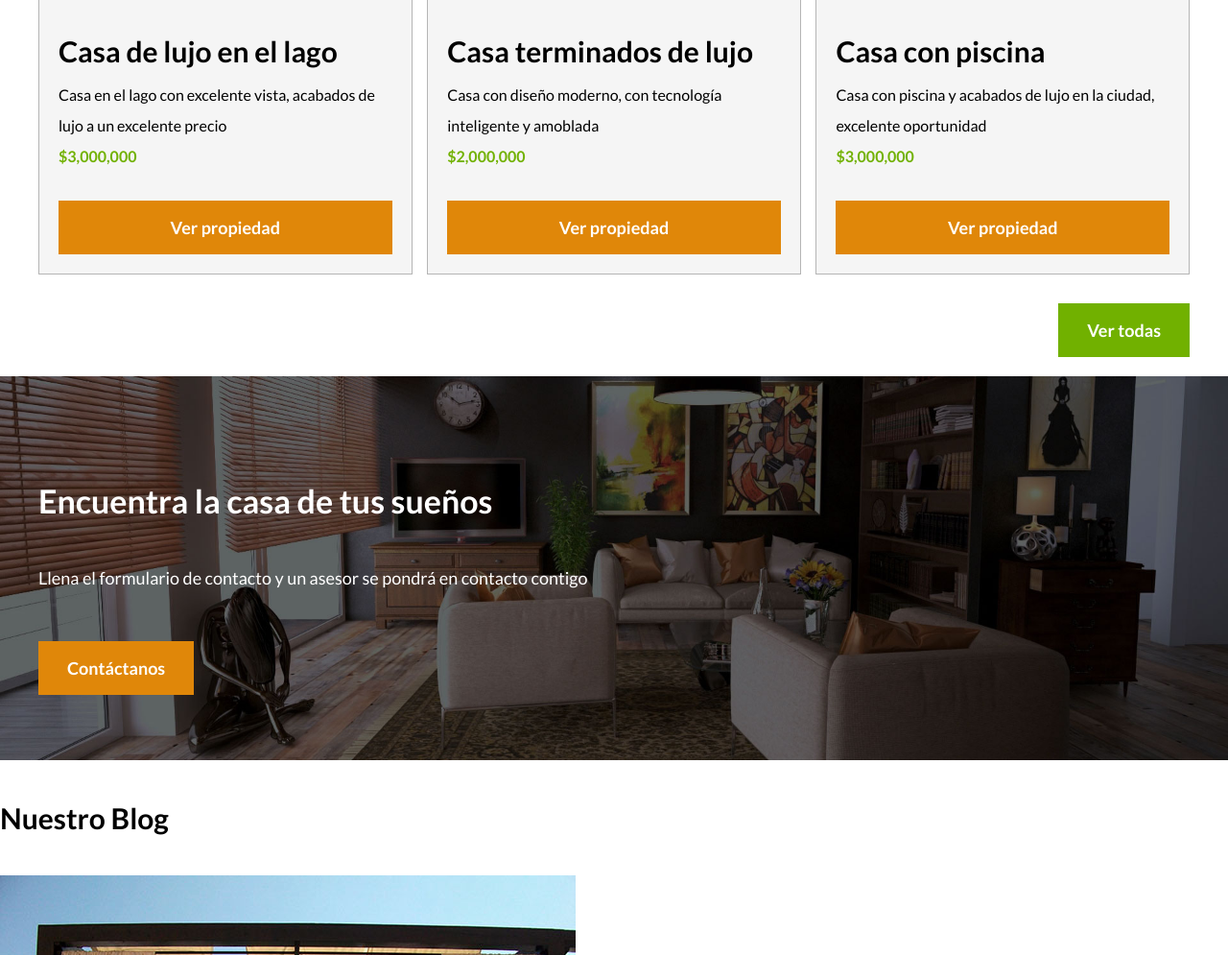
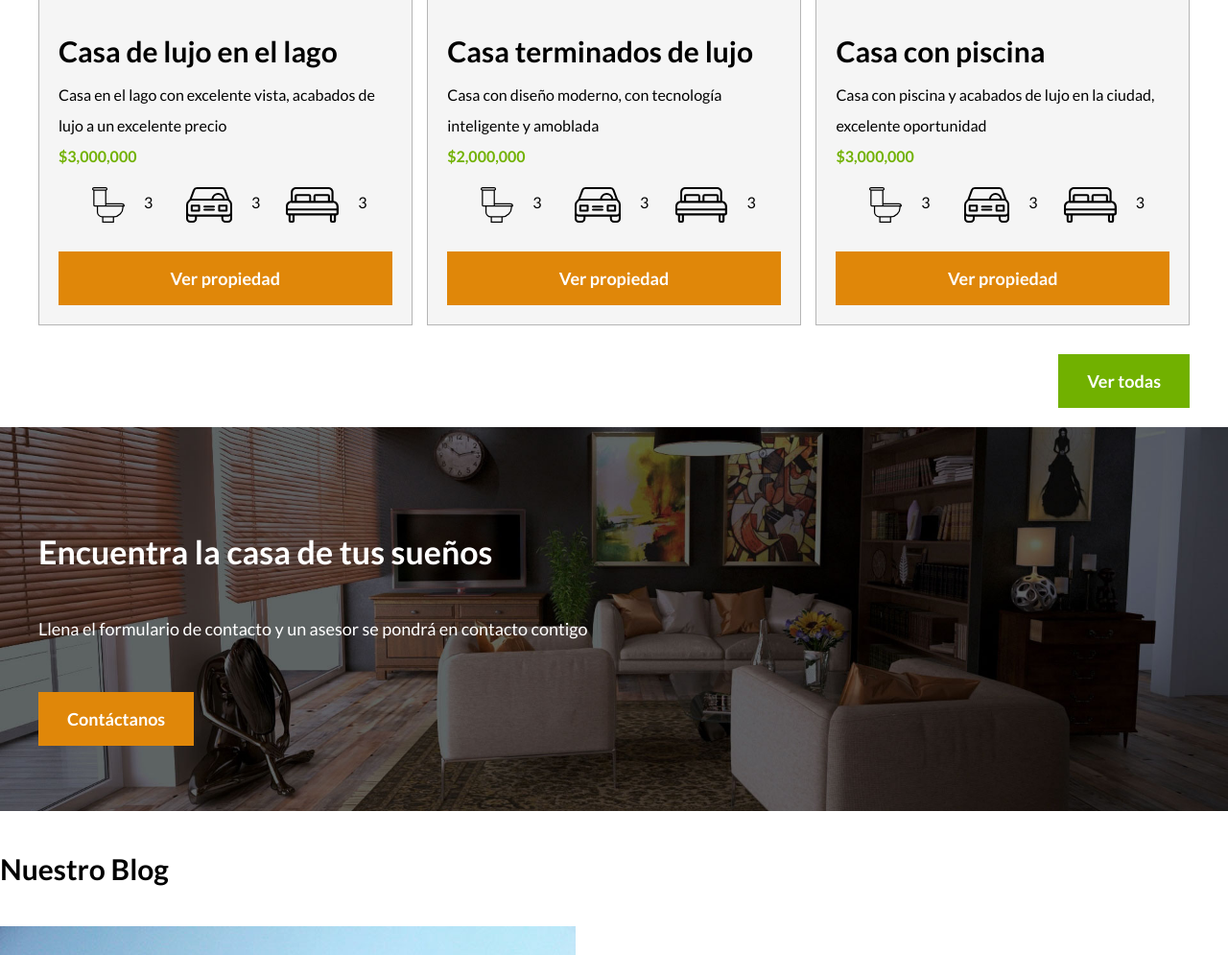
Before and after one commit to Alcreed/Practica-Bienes-Raices, a plain HTML site: page index.html in a window 1280 px wide. Shown: the part 1747-2742 px from the top of the page at 96% size. Drawn offline with Linux system fonts and the light colour scheme.

Commit message:
Añadiendo iconos sección Anuncios

```diff
--- a/css/estilos.css
+++ b/css/estilos.css
@@ -155,6 +155,21 @@ h4{
     font-weight: 700;
 }
 
+.iconos-caracteristicas{
+    list-style: none;
+    padding: 0;
+    display: flex;
+    justify-content: space-evenly;
+}
+
+.iconos-caracteristicas li{
+    display: flex;
+}
+
+.iconos-caracteristicas li img{
+    margin-right: 2rem;
+}
+
 .ver-todas{
     display: flex;
     justify-content: flex-end;
--- a/index.html
+++ b/index.html
@@ -65,6 +65,20 @@
                     <h3>Casa de lujo en el lago</h3>
                     <p>Casa en el lago con excelente vista, acabados de lujo a un excelente precio</p>
                     <p class="precio">$3,000,000</p>
+                    <ul class="iconos-caracteristicas">
+                        <li>
+                            <img src="img/icono_wc.svg" alt="Icono wc">
+                            <p>3</p>
+                        </li>
+                        <li>
+                            <img src="img/icono_estacionamiento.svg" alt="Icono estacionamiento">
+                            <p>3</p>
+                        </li>
+                        <li>
+                            <img src="img/icono_dormitorio.svg" alt="Icono habitaciones">
+                            <p>3</p>
+                        </li>
+                    </ul>
                     <a href="#" class="boton boton-amarillo d-block">Ver propiedad</a>
                 </div>
             </div>
@@ -75,6 +89,20 @@
                     <h3>Casa terminados de lujo</h3>
                     <p>Casa con diseño moderno, con tecnología inteligente y amoblada</p>
                     <p class="precio">$2,000,000</p>
+                    <ul class="iconos-caracteristicas">
+                         <li>
+                            <img src="img/icono_wc.svg" alt="Icono wc">
+                            <p>3</p>
+                        </li>
+                        <li>
+                            <img src="img/icono_estacionamiento.svg" alt="Icono estacionamiento">
+                            <p>3</p>
+                        </li>
+                        <li>
+                            <img src="img/icono_dormitorio.svg" alt="Icono habitaciones">
+                            <p>3</p>
+                        </li>
+                    </ul>
                     <a href="#" class="boton boton-amarillo d-block">Ver propiedad</a>
                 </div>
             </div>
@@ -85,6 +113,20 @@
                     <h3>Casa con piscina</h3>
                     <p>Casa con piscina y acabados de lujo en la ciudad, excelente oportunidad</p>
                     <p class="precio">$3,000,000</p>
+                    <ul class="iconos-caracteristicas">
+                        <li>
+                            <img src="img/icono_wc.svg" alt="Icono wc">
+                            <p>3</p>
+                        </li>
+                        <li>
+                            <img src="img/icono_estacionamiento.svg" alt="Icono estacionamiento">
+                            <p>3</p>
+                        </li>
+                        <li>
+                            <img src="img/icono_dormitorio.svg" alt="Icono habitaciones">
+                            <p>3</p>
+                        </li>
+                    </ul>
                     <a href="#" class="boton boton-amarillo d-block">Ver propiedad</a>
                 </div>
             </div>
```
